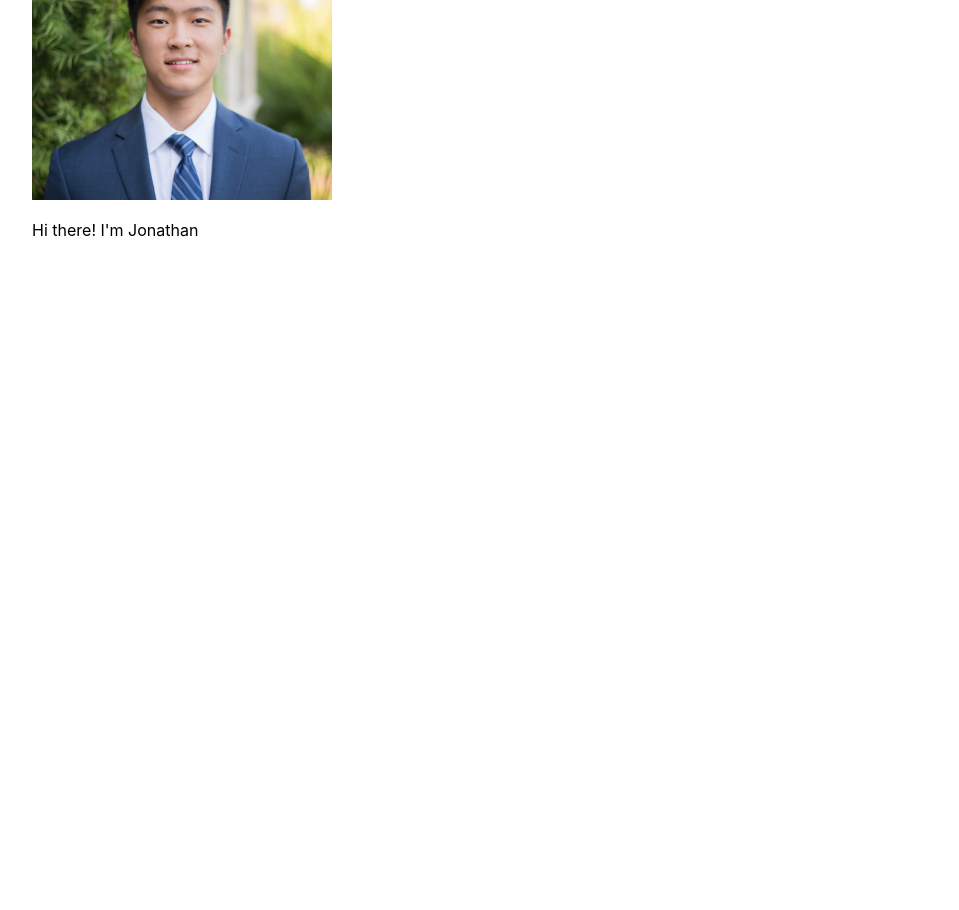
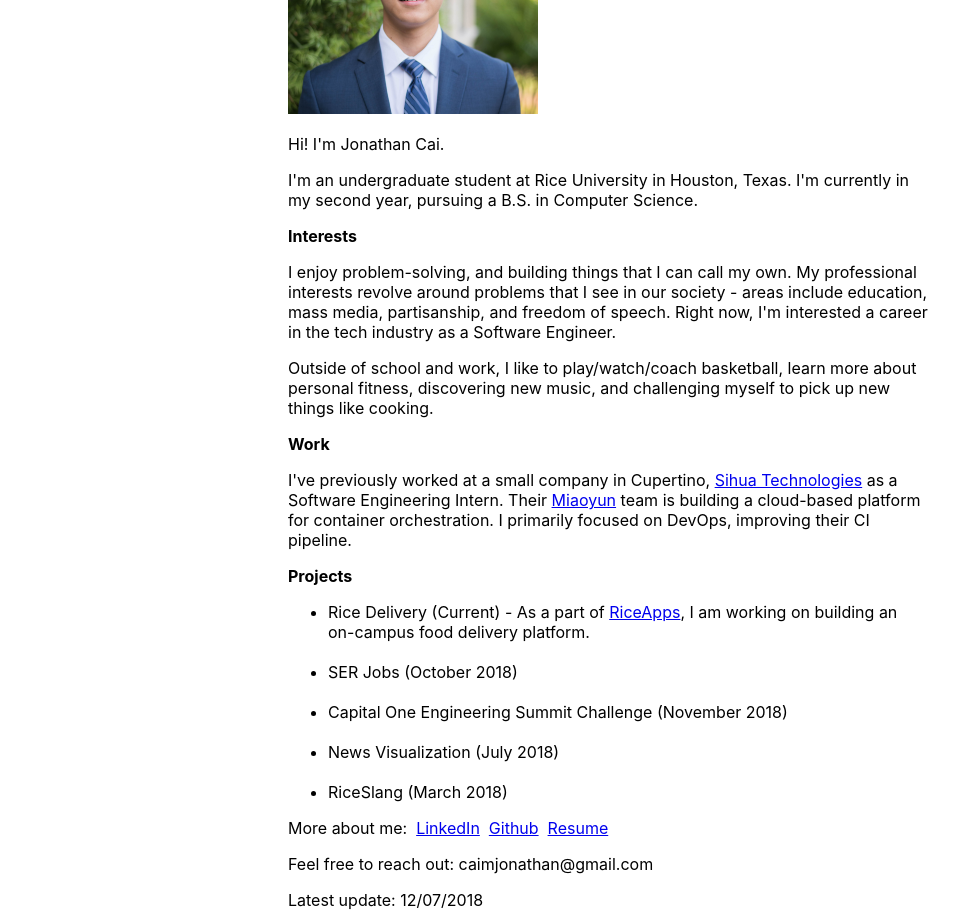
Before and after one commit to shrimpynuts/react-portfolio, a React (Create React App) app: page / in a window 1280 px wide. Shown: the part 200-1110 px from the top of the page, without its empty margins (32-991 px from the left). Before the commit the page ends 800 px from the top, so only its background shows below. Built offline with nearby package versions, Linux system fonts and the light colour scheme.

Commit message:
more detailed descriptions, job/work

```diff
--- a/public/index.html
+++ b/public/index.html
@@ -2,14 +2,26 @@
 <html lang="en">
   <head>
     <meta charset="utf-8">
-    <link rel="shortcut icon" href="%PUBLIC_URL%/favicon.ico">
-    <meta name="viewport" content="width=device-width, initial-scale=1, shrink-to-fit=no">
-    <meta name="theme-color" content="#000000">
+
+    <!-- Favicon -->
+    <link rel="apple-touch-icon" sizes="180x180" href="/favicon/apple-touch-icon.png">
+    <link rel="icon" type="image/png" sizes="32x32" href="/favicon/favicon-32x32.png">
+    <link rel="icon" type="image/png" sizes="16x16" href="/favicon/favicon-16x16.png">
+    <link rel="manifest" href="/favicon/site.webmanifest">
+    <meta name="msapplication-TileColor" content="#da532c">
+    <meta name="theme-color" content="#ffffff">
+
+    <!-- <link rel="shortcut icon" href="%PUBLIC_URL%/favicon.ico"> -->
+
+    <!-- <meta name="viewport" content="width=device-width, initial-scale=1, shrink-to-fit=no"> -->
+    <!-- <meta name="theme-color" content="#000000"> -->
     <!--
       manifest.json provides metadata used when your web app is added to the
       homescreen on Android. See https://developers.google.com/web/fundamentals/web-app-manifest/
     -->
-    <link rel="manifest" href="%PUBLIC_URL%/manifest.json">
+
+
+    <!-- <link rel="manifest" href="%PUBLIC_URL%/manifest.json"> -->
     <!--
       Notice the use of %PUBLIC_URL% in the tags above.
       It will be replaced with the URL of the `public` folder during the build.
@@ -19,8 +31,9 @@
       work correctly both with client-side routing and a non-root public URL.
       Learn how to configure a non-root public URL by running `npm run build`.
     -->
-    <title>React App</title>
+    <title>Jonathan Cai</title>
   </head>
+
   <body>
     <noscript>
       You need to enable JavaScript to run this app.
--- a/src/App.css
+++ b/src/App.css
@@ -1,13 +1,15 @@
 .App {
-  padding-left: 5%;
-  padding-top: 100px;
-  /* text-align: center; */
+  text-align: center;
 }
 
-/* .App-logo {
-  animation: App-logo-spin infinite 20s linear;
-  height: 40vmin;
-} */
+.App-main {
+  /* background-color: #636363; */
+  padding-left: 25%;
+  padding-right: 25%;
+  padding-top: 5%;
+  text-align: left;
+}
+
 
 /* .App-header {
   background-color: #282c34;
--- a/src/App.js
+++ b/src/App.js
@@ -1,23 +1,68 @@
 import React, { Component } from 'react';
-import logo from './logo.svg';
 import './App.css';
 
 class App extends Component {
   render() {
     return (
       <div className="App">
-      <img src={require("./head.jpeg")} width={300} height={300} />
-      <p>
-      Hi there! I'm Jonathan
-      </p>
-      {/* <a
-        className="App-link"
-        href="https://reactjs.org"
-        target="_blank"
-        rel="noopener noreferrer"
-      >
-        Learn React
-      </a> */}
+        <div className="App-main">
+        <img src={require("./head.jpeg")} width={250} height={250} />
+          <p>
+          Hi! I'm Jonathan Cai.
+          </p>
+          <p>
+          I'm an undergraduate student at Rice University in Houston, Texas.
+          I'm currently in my second year, pursuing a B.S. in Computer Science.
+          </p>
+          <b>Interests</b>
+          <p>
+          I enjoy problem-solving, and building things that I can call my own.
+          My professional interests revolve around problems that I see in our society
+          - areas include education, mass media, partisanship, and freedom of speech.
+          Right now, I'm interested a career in the tech industry as a Software Engineer.
+          </p>
+          <p>
+          Outside of school and work, I like to play/watch/coach basketball, learn more about personal fitness,
+          discovering new music, and challenging myself to pick up new things like cooking.
+          </p>
+          <b>Work</b>
+          <p>
+          I've previously worked at a small company in Cupertino, <a href="https://www.sihuatech.com/">Sihua Technologies</a> as
+          a Software Engineering Intern.
+          Their <a href="http://miaoyun.io/">Miaoyun</a> team is building a cloud-based platform for container orchestration.
+          I primarily focused on DevOps, improving their CI pipeline.
+          </p>
+
+          <b>Projects</b>
+          <ul>
+            <li>
+              Rice Delivery (Current) - As a part of <a href="https://www.sihuatech.com/">RiceApps</a>, I am working on building an on-campus food delivery platform.
+            </li>
+            <br></br>
+            <li>SER Jobs (October 2018)</li>
+            <br></br>
+            <li>Capital One Engineering Summit Challenge (November 2018)</li>
+            <br></br>
+            <li>News Visualization (July 2018)</li>
+            <br></br>
+            <li>RiceSlang (March 2018)</li>
+          </ul>
+
+          <p>
+            More about me: &nbsp;
+            <a href="https://www.linkedin.com/in/jonathan-cai/">LinkedIn</a> &nbsp;
+            <a href="https://github.com/jonathancai11">Github</a> &nbsp;
+            <a href="resume.pdf" target="Jonathan Cai Resume">Resume</a>
+          </p>
+          <p>
+          Feel free to reach out: caimjonathan@gmail.com
+          </p>
+
+          <footer>
+            Latest update: 12/07/2018
+          </footer>
+
+        </div>
       </div>
     );
   }
```
